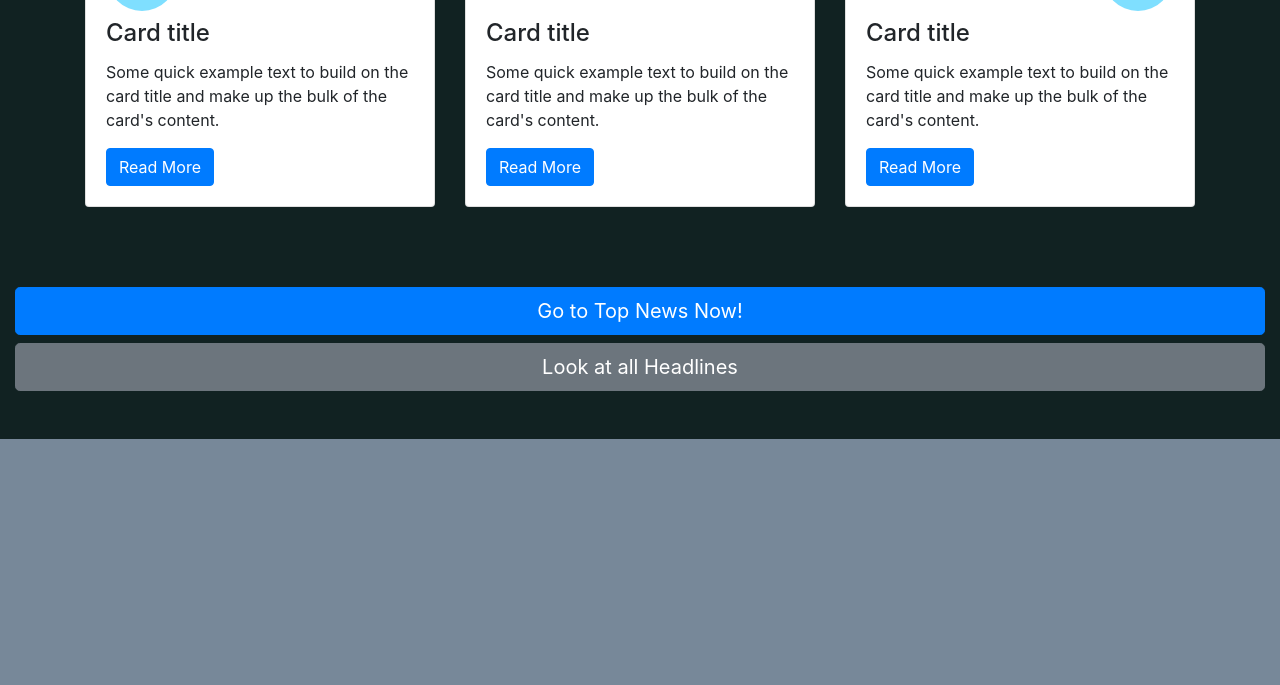
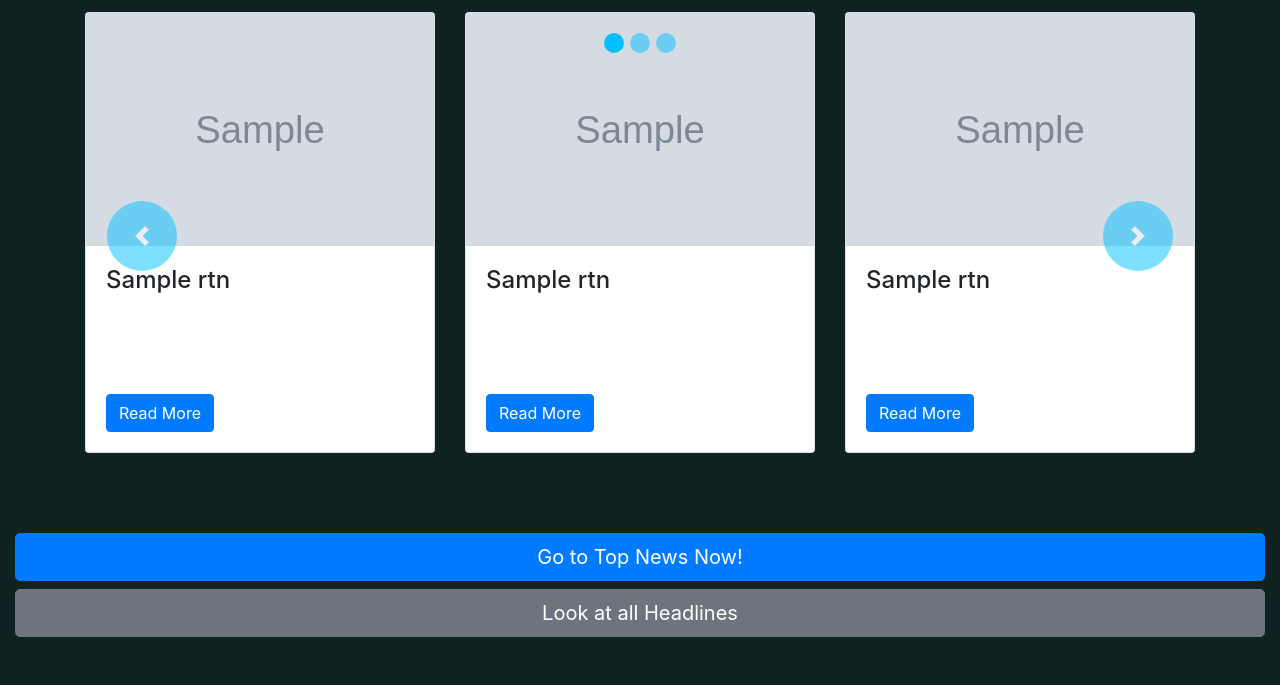
Before and after one commit to eceo902/SETView, a Flask app: template templates/home.html in a window 1280 px wide. Shown: the part 941-1626 px from the top of the page. Before the commit the page ends 1380 px from the top, so only its background shows below. Run offline with Flask 2, Linux system fonts and the light colour scheme; the template is opened without the code that fills it: most values are stand-ins (such as "Sample title", 1, 10 or a date in 2020); grey boxes marked "Sample" are stand-in pictures; one stand-in notice (Sample message) is shown.

Commit message:
More features
Put breaks in between top of page and jumbotron.  Also changed some coloring and was able to crop the images to the right size

```diff
--- a/app.py
+++ b/app.py
@@ -2,7 +2,8 @@ from flask import Flask, redirect, url_for, render_template, request, session, f
 from key import my_api_key
 from newsapi import NewsApiClient
 from datetime import timedelta, date
-import random
+import random                           # to randomize a list of articles for the carousel
+import validators                       # to test if url is valid
 
 newsapi = NewsApiClient(api_key=my_api_key)
 
@@ -13,17 +14,27 @@ app.secret_key = "secret_key"
 
 @app.route("/")                         # Homepage
 def home():
-    news = newsapi.get_everything(q="technology OR entertainment OR sports", qintitle="technology OR entertainment OR sports", language="en", sort_by="relevancy", page_size=50, from_param=date.today()-timedelta(days=3), to=date.today())
+    news = newsapi.get_everything(q="technology OR entertainment OR sports", qintitle="technology OR entertainment OR sports", language="en", sort_by="relevancy", page_size=100, from_param=date.today()-timedelta(days=3), to=date.today())
     articles = news["articles"]
 
     rtn = []
 
     for i in range(9):
         temp = random.choice(articles)          # stores the random article in a temporary variable
-        rtn += temp                             # adds the random article to the return list
+        while temp["urlToImage"] is None:
+            articles.remove(temp)
+            temp = random.choice(articles)
+        while validators.url(temp["urlToImage"]) == False:       # if the url is valid
+            articles.remove(temp)
+            temp = random.choice(articles)
+        rtn.append(temp)                        # adds the random article to the return list
         articles.remove(temp)                   # removes the random article from the list of articles
 
-    return render_template("home.html", rando_articles=rtn)
+    for article in rtn:                         # limiting the length of the title
+        if len(article["title"]) > 75:
+            article["title"] = article["title"][0:article["title"].find(" ", 70)] + "..."       # this will add an ellipsis to the first space it finds starting from the 70th character
+
+    return render_template("home.html", rtn=rtn)
 
 
 @app.route("/top")                      # Trending sports, technology, and entertainment news page
@@ -87,9 +98,49 @@ def interest():
 
 
 
-@app.route("/check", methods=["POST", "GET"])
-def search():
+@app.route("/checktype", methods=["POST", "GET"])
+def try_type():
+    if request.method == "POST":
+        if request.form["what_topic"] is not None and len(request.form["what_topic"]) > 0:
+            return redirect(url_for("topic_searcher", topic=request.form["what_topic"]))
+        else:
+            flash("Invalid search input, try again!")
+            return redirect(url_for("home"))
+    else:
+        return redirect(url_for("home"))
+
+
+@app.route("/<string:topic>")
+def topic_searcher(topic):
+    news_by_topic = newsapi.get_everything(q="(technology OR entertainment OR sports) AND " + topic.lower(), language="en", sort_by="relevancy", page_size=50, from_param=date.today()-timedelta(days=3), to=date.today())
+    if news_by_topic["status"] != "ok":
+        pass
+    elif news_by_topic["totalResults"] == 0:
+        pass
+    else:
+        pass
+
+
+
+
+@app.route("/checksource", methods=["POST", "GET"])
+def try_source():
     pass
+
+
+
+
+
+@app.route("/test")
+def test():
+    news = newsapi.get_everything(q="Prediction",
+                                  qintitle="Prediction", language="en", sort_by="relevancy",
+                                  page_size=100, from_param=date.today() - timedelta(days=3), to=date.today())
+
+    articles = news['articles']
+
+
+    return render_template("test.html", articles=articles)
 
 
 if __name__ == "__main__":
--- a/templates/base.html
+++ b/templates/base.html
@@ -48,11 +48,11 @@
             </div>
           </li>
         </ul>
-        <form class="form-inline my-2 my-lg-0" action="{{ url_for('top') }}" method="POST">
+        <form class="form-inline my-2 my-lg-0" action="{{ url_for('try_source') }}" method="POST">
           <input class="form-control mr-sm-2" type="search" placeholder="Search by Source" aria-label="Search" name="what_source">
           <button class="btn btn-outline-success my-2 my-sm-0" type="submit">Search</button>
         </form>
-        <form class="form-inline my-2 my-lg-0" style="margin-left:2.5em;" action="{{ url_for('top') }}" method="POST">
+        <form class="form-inline my-2 my-lg-0" style="margin-left:2.5em;" action="{{ url_for('try_type') }}" method="POST">
           <input class="form-control mr-sm-2" type="search" placeholder="Search by Topic" aria-label="Search" name="what_topic">
           <button class="btn btn-outline-success my-2 my-sm-0" type="submit">Search</button>
         </form>
--- a/templates/categories.html
+++ b/templates/categories.html
@@ -15,6 +15,7 @@
         {% endif %}
     {% endwith %}
 
+<br>
 
 <div class="jumbotron jumbotron-fluid">
   <div class="container">
--- a/templates/home.html
+++ b/templates/home.html
@@ -4,16 +4,39 @@
 
 
 {% block content %}
+
+{% with messages = get_flashed_messages() %}
+    {% if messages %}                           <!--If there are messages-->
+        {% for msg in messages %}
+            <div class="jumbotron jumbotron-fluid">
+              <div class="container">
+                <h1 class="display-4" style="text-align:center;">There is an error:</h1>
+                <p style="text-align:center;">{{msg}}</p>
+              </div>
+            </div>
+        {% endfor %}
+    {% endif %}
+{% endwith %}
+
+
+
 <link rel="stylesheet" type="text/css" href="{{ url_for('static', filename='carousel.css') }}">       <!--Has to be linked in the block content-->
 
 <br>
 
 <div class="jumbotron jumbotron-fluid">
   <div class="container">
-    <h1 class="display-4" style="text-align:center;font-size:7em;">Welcome to SETView</h1>
+    <h1 class="display-4" style="text-align:center;font-size:7em;">
+      <span>Welcome to </span>
+      <span style="color: #5680E9; margin-top: 0; padding-top: 0;">S</span><!--
+      --><span style="color: #84CEEB;">E</span><!--
+      --><span style="color: #8860D0;">T</span><!--
+      --><span>View</span>
+    </h1>
     <p style="text-align:center;font-size:2.5em;">Your clean and personalized source of Sports, Entertainment, and Technology news today</p>
   </div>
 </div>
+
 
 
 
@@ -23,22 +46,22 @@
   <hr class="my-4">
 
   <!--Carousel Wrapper-->
-  <div id="multi-item-example" class="carousel slide carousel-multi-item" data-ride="carousel" data-interval="3500">
+  <div id="multi-item" class="carousel slide carousel-multi-item" data-ride="carousel" data-interval="3500">
 
-    <a class="carousel-control-prev" href="#multi-item-example" data-slide="prev">
+    <a class="carousel-control-prev" href="#multi-item" data-slide="prev">
       <span class="carousel-control-prev-icon" aria-hidden="false"></span>
       <span class="sr-only">Previous</span>
     </a>
-    <a class="carousel-control-next" href="#multi-item-example" role="button" data-slide="next">
+    <a class="carousel-control-next" href="#multi-item" role="button" data-slide="next">
       <span class="carousel-control-next-icon" aria-hidden="false"></span>
       <span class="sr-only">Next</span>
     </a>
 
 
     <ol class="carousel-indicators">
-      <li data-target="#multi-item-example" data-slide-to="0" class="active"></li>
-      <li data-target="#multi-item-example" data-slide-to="1"></li>
-      <li data-target="#multi-item-example" data-slide-to="2"></li>
+      <li data-target="#multi-item" data-slide-to="0" class="active"></li>
+      <li data-target="#multi-item" data-slide-to="1"></li>
+      <li data-target="#multi-item" data-slide-to="2"></li>
     </ol>
 
 
@@ -52,39 +75,30 @@
         <div class="row">
           <div class="col-md-4">
             <div class="card mb-2">
-              <img class="card-img-top" src="https://mdbootstrap.com/img/Photos/Horizontal/Nature/4-col/img%20(34).jpg"
-                alt="Card image cap">
+                <img class="card-img-top" src="{{rtn[0]['urlToImage']}}" alt="Card image cap" style="width:348px; height:233px; overflow:hidden; object-fit: cover;">
               <div class="card-body">
-                <h4 class="card-title">Card title</h4>
-                <p class="card-text">Some quick example text to build on the card title and make up the bulk of the
-                  card's content.</p>
-                <a class="btn btn-primary">Read More</a>
+                <h4 class="card-title" style="height:116px;">{{rtn[0]['title']}}</h4>
+                <a class="btn btn-primary" href="{{rtn[0]['url']}}">Read More</a>
               </div>
             </div>
           </div>
 
           <div class="col-md-4 clearfix d-none d-md-block">
             <div class="card mb-2">
-              <img class="card-img-top" src="https://mdbootstrap.com/img/Photos/Horizontal/Nature/4-col/img%20(18).jpg"
-                alt="Card image cap">
+                <img class="card-img-top" src="{{rtn[1]['urlToImage']}}" alt="Card image cap" style="width:348px; height:233px; overflow:hidden; object-fit: cover;">
               <div class="card-body">
-                <h4 class="card-title">Card title</h4>
-                <p class="card-text">Some quick example text to build on the card title and make up the bulk of the
-                  card's content.</p>
-                <a class="btn btn-primary">Read More</a>
+                <h4 class="card-title" style="height:116px;">{{rtn[1]['title']}}</h4>
+                <a class="btn btn-primary" href="{{rtn[1]['url']}}">Read More</a>
               </div>
             </div>
           </div>
 
           <div class="col-md-4 clearfix d-none d-md-block">
             <div class="card mb-2">
-              <img class="card-img-top" src="https://mdbootstrap.com/img/Photos/Horizontal/Nature/4-col/img%20(35).jpg"
-                alt="Card image cap">
+                <img class="card-img-top" src="{{rtn[2]['urlToImage']}}" alt="Card image cap" style="width:348px; height:233px; overflow:hidden; object-fit: cover;">
               <div class="card-body">
-                <h4 class="card-title">Card title</h4>
-                <p class="card-text">Some quick example text to build on the card title and make up the bulk of the
-                  card's content.</p>
-                <a class="btn btn-primary">Read More</a>
+                <h4 class="card-title" style="height:116px;">{{rtn[2]['title']}}</h4>
+                <a class="btn btn-primary" href="{{rtn[2]['url']}}">Read More</a>
               </div>
             </div>
           </div>
@@ -99,39 +113,30 @@
         <div class="row">
           <div class="col-md-4">
             <div class="card mb-2">
-              <img class="card-img-top" src="https://mdbootstrap.com/img/Photos/Horizontal/City/4-col/img%20(60).jpg"
-                alt="Card image cap">
+              <img class="card-img-top" src="{{rtn[3]['urlToImage']}}" alt="Card image cap" style="width:348px; height:233px; overflow:hidden; object-fit: cover;">
               <div class="card-body">
-                <h4 class="card-title">Card title</h4>
-                <p class="card-text">Some quick example text to build on the card title and make up the bulk of the
-                  card's content.</p>
-                <a class="btn btn-primary">Read More</a>
+                <h4 class="card-title" style="height:116px;">{{rtn[3]['title']}}</h4>
+                <a class="btn btn-primary" href="{{rtn[3]['url']}}">Read More</a>
               </div>
             </div>
           </div>
 
           <div class="col-md-4 clearfix d-none d-md-block">
             <div class="card mb-2">
-              <img class="card-img-top" src="https://mdbootstrap.com/img/Photos/Horizontal/City/4-col/img%20(47).jpg"
-                alt="Card image cap">
+              <img class="card-img-top" src="{{rtn[4]['urlToImage']}}" alt="Card image cap" style="width:348px; height:233px; overflow:hidden; object-fit: cover;">
               <div class="card-body">
-                <h4 class="card-title">Card title</h4>
-                <p class="card-text">Some quick example text to build on the card title and make up the bulk of the
-                  card's content.</p>
-                <a class="btn btn-primary">Read More</a>
+                <h4 class="card-title" style="height:116px;">{{rtn[4]['title']}}</h4>
+                <a class="btn btn-primary" href="{{rtn[4]['url']}}">Read More</a>
               </div>
             </div>
           </div>
 
           <div class="col-md-4 clearfix d-none d-md-block">
             <div class="card mb-2">
-              <img class="card-img-top" src="https://mdbootstrap.com/img/Photos/Horizontal/City/4-col/img%20(48).jpg"
-                alt="Card image cap">
+              <img class="card-img-top" src="{{rtn[5]['urlToImage']}}" alt="Card image cap" style="width:348px; height:233px; overflow:hidden; object-fit: cover;">
               <div class="card-body">
-                <h4 class="card-title">Card title</h4>
-                <p class="card-text">Some quick example text to build on the card title and make up the bulk of the
-                  card's content.</p>
-                <a class="btn btn-primary">Read More</a>
+                <h4 class="card-title" style="height:116px;">{{rtn[5]['title']}}</h4>
+                <a class="btn btn-primary" href="{{rtn[5]['url']}}">Read More</a>
               </div>
             </div>
           </div>
@@ -146,39 +151,30 @@
         <div class="row">
           <div class="col-md-4">
             <div class="card mb-2">
-              <img class="card-img-top" src="https://mdbootstrap.com/img/Photos/Horizontal/Food/4-col/img%20(53).jpg"
-                alt="Card image cap">
+              <img class="card-img-top" src="{{rtn[6]['urlToImage']}}" alt="Card image cap" style="width:348px; height:233px; overflow:hidden; object-fit: cover;">
               <div class="card-body">
-                <h4 class="card-title">Card title</h4>
-                <p class="card-text">Some quick example text to build on the card title and make up the bulk of the
-                  card's content.</p>
-                <a class="btn btn-primary">Read More</a>
+                <h4 class="card-title" style="height:116px;">{{rtn[6]['title']}}</h4>
+                <a class="btn btn-primary" href="{{rtn[6]['url']}}">Read More</a>
               </div>
             </div>
           </div>
 
           <div class="col-md-4 clearfix d-none d-md-block">
             <div class="card mb-2">
-              <img class="card-img-top" src="https://mdbootstrap.com/img/Photos/Horizontal/Food/4-col/img%20(45).jpg"
-                alt="Card image cap">
+              <img class="card-img-top" src="{{rtn[7]['urlToImage']}}" alt="Card image cap" style="width:348px; height:233px; overflow:hidden; object-fit: cover;">
               <div class="card-body">
-                <h4 class="card-title">Card title</h4>
-                <p class="card-text">Some quick example text to build on the card title and make up the bulk of the
-                  card's content.</p>
-                <a class="btn btn-primary">Read More</a>
+                <h4 class="card-title" style="height:116px;">{{rtn[7]['title']}}</h4>
+                <a class="btn btn-primary" href="{{rtn[7]['url']}}">Read More</a>
               </div>
             </div>
           </div>
 
           <div class="col-md-4 clearfix d-none d-md-block">
             <div class="card mb-2">
-              <img class="card-img-top" src="https://mdbootstrap.com/img/Photos/Horizontal/Food/4-col/img%20(51).jpg"
-                alt="Card image cap">
+              <img class="card-img-top" src="{{rtn[8]['urlToImage']}}" alt="Card image cap" style="width:348px; height:233px; overflow:hidden; object-fit: cover;">
               <div class="card-body">
-                <h4 class="card-title">Card title</h4>
-                <p class="card-text">Some quick example text to build on the card title and make up the bulk of the
-                  card's content.</p>
-                <a class="btn btn-primary">Read More</a>
+                <h4 class="card-title" style="height:116px;">{{rtn[8]['title']}}</h4>
+                <a class="btn btn-primary" href="{{rtn[8]['url']}}">Read More</a>
               </div>
             </div>
           </div>
--- a/templates/trending.html
+++ b/templates/trending.html
@@ -15,6 +15,7 @@
         {% endif %}
     {% endwith %}
 
+<br>
 
 <div class="jumbotron jumbotron-fluid">
   <div class="container">
```
Also changed, not shown: templates/everything.html (+10 -10 lines), test.py (+11 -2 lines), templates/test.html (added).
